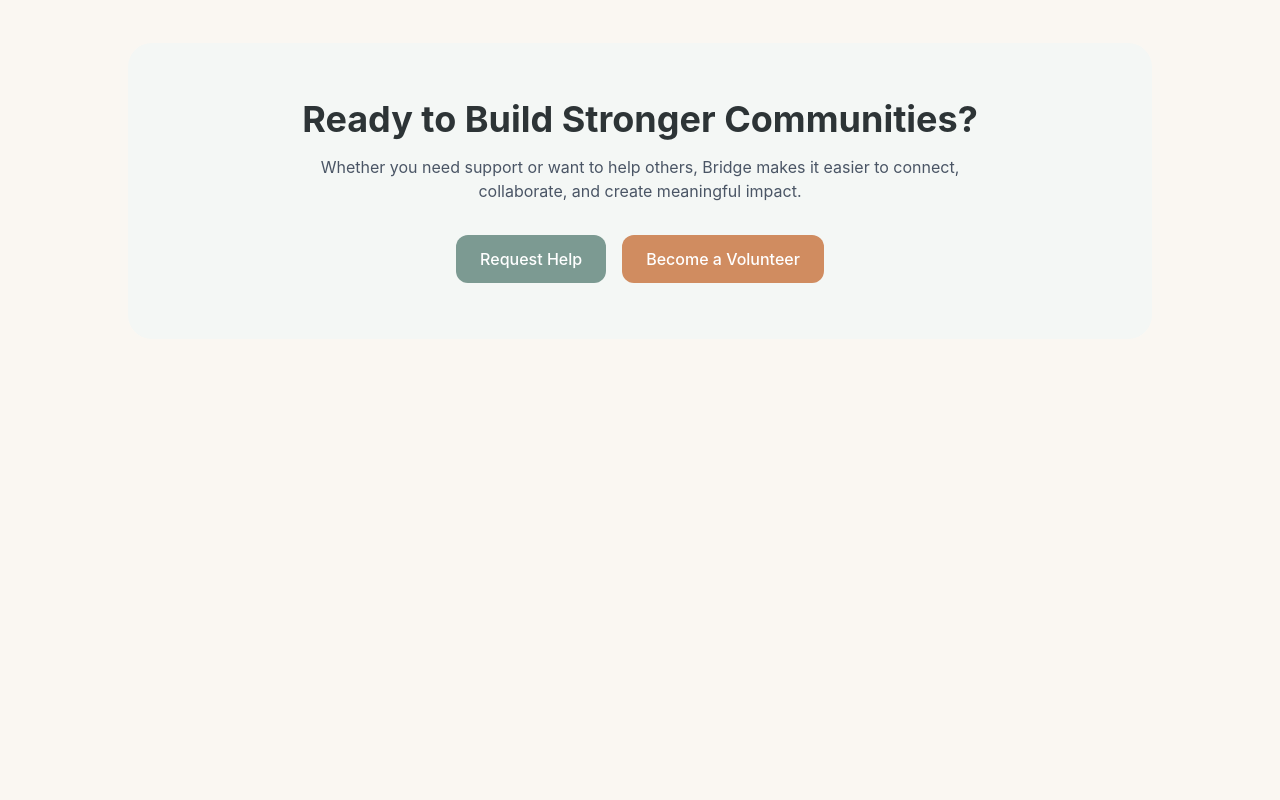
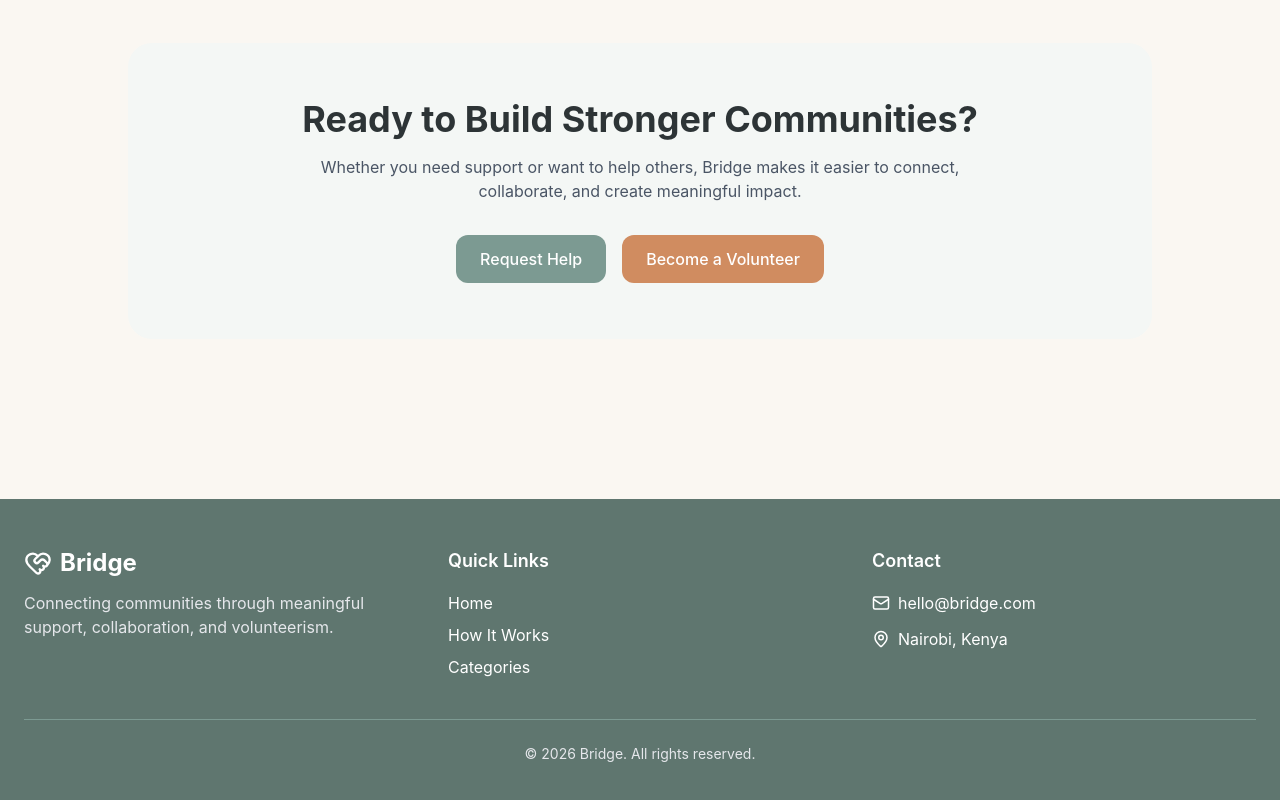
Before and after one commit to theefrank/bridge-app, a React (Vite) app: page / in a window 1280 px wide. Shown: the part 1954-2754 px from the top of the page. Before the commit the page ends 2373 px from the top, so only its background shows below. Built offline with nearby package versions, Linux system fonts and the light colour scheme.

Commit message:
feat: add footer section

```diff
--- a/src/pages/public/Home.jsx
+++ b/src/pages/public/Home.jsx
@@ -1,7 +1,7 @@
 import Navbar from "../../components/layout/Navbar";
 import Button from "../../components/common/Button";
 import Card from "../../components/common/Card";
-import {FileText, Users, Sparkles, GraduationCap, Laptop, Briefcase, Heart, HandHelping, BookOpen} from "lucide-react";
+import {FileText, Users, Sparkles, GraduationCap, Laptop, Briefcase, Heart, HandHelping, BookOpen, Mail, MapPin, HeartHandshake} from "lucide-react";
 
 const categories = [
   { name: "Education", icon: GraduationCap },
@@ -225,6 +225,75 @@
 
   </div>
 </section>
+<footer className="bg-[#5F766F] text-white mt-20">
+  <div className="max-w-7xl mx-auto px-6 py-12">
+
+    <div className="grid md:grid-cols-3 gap-10">
+
+      <div>
+        <div className="flex items-center gap-2 mb-3">
+          <HeartHandshake size={28} />
+        <h3 className="text-2xl font-bold">
+          Bridge
+        </h3>
+        </div>
+
+        <p className="text-gray-200">
+          Connecting communities through meaningful support,
+          collaboration, and volunteerism.
+        </p>
+      </div>
+
+      <div>
+        <h3 className="text-lg font-semibold mb-4">
+          Quick Links
+        </h3>
+
+        <ul className="space-y-2">
+          <li>
+            <a href="#" className="hover:text-[#E7B79B]">
+              Home
+            </a>
+          </li>
+
+          <li>
+            <a href="#" className="hover:text-[#E7B79B]">
+              How It Works
+            </a>
+          </li>
+
+          <li>
+            <a href="#" className="hover:text-[#E7B79B]">
+              Categories
+            </a>
+          </li>
+        </ul>
+      </div>
+
+      <div>
+        <h3 className="text-lg font-semibold mb-4">
+          Contact
+        </h3>
+        <div className="flex items-center gap-2">
+        <Mail size={18} />
+        <span>hello@bridge.com</span>
+        </div>
+
+        <div className="flex items-center gap-2 mt-3">
+          <MapPin size={18} />
+         <span>Nairobi, Kenya</span>
+         </div>
+      </div>
+    </div>
+
+    <div className="border-t border-[#7C9A92] mt-10 pt-6 text-center">
+      <p className="text-sm text-gray-200">
+        © 2026 Bridge. All rights reserved.
+      </p>
+    </div>
+
+  </div>
+</footer>
     </main>
     </>
   );
```
